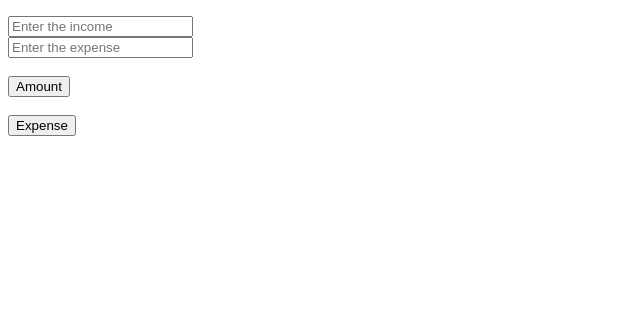
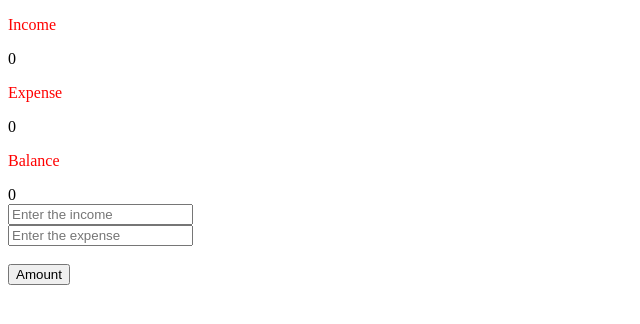
Before and after one commit to Thorbileh/ExpensesTracker, a plain HTML site: page index.html in a window 1280 px wide. Shown: the whole page, without its empty margins (0-640 px from the left). Drawn offline with Linux system fonts and the light colour scheme.

Commit message:
Added the display box that is displaying income,expense and balance

```diff
--- a/index.html
+++ b/index.html
@@ -7,17 +7,46 @@
     <link rel="stylesheet" href="styles.css">
 </head>
 <body>
-    <p id="demo"></p>
-    <form action="" id="meee">
-        <input id="incomeAmount" type="number" min="0" placeholder="Enter the income"  required><br>
-        <input type="number" id="expenceAmount" placeholder="Enter the expense" >
+    <div class="appContainer">
+        <div class="displayBox">
 
-    <br><br>
+                <div class="headerBox">
+                    <p>Income</p>
+                    <div  id="incomeDisplay">
+                        0
+                    </div>
+                </div>
+                    <div class="headerBox">
+                        <p>Expense</p>
+                        <div  id="expenseDisplay">
+                            0
+                        </div>
+                    </div>
 
-    </form>
-            <button onclick="displayMe()">Amount</button> <br><br>
+                    <div class="headerBox">
+                        <p>Balance</p>
+                        <div  id="balanceDisplay">
+                    0
+                        </div>
+                    </div>
 
-            <button onclick="displayExpens()">Expense</button>
+        </div>
+
+        <form action="" id="meee">
+            <input id="incomeAmount" type="number" min="0" placeholder="Enter the income"  required><br>
+            <input type="number" id="expenceAmount" placeholder="Enter the expense" >
+
+        <br><br>
+
+        </form>
+
+
+        <button onclick="displayIOB()" id="subBut" type="button">Amount</button> <br><br>
+
+
+
+
+    </div>
 
 
     <script src="script.js"></script>
```
